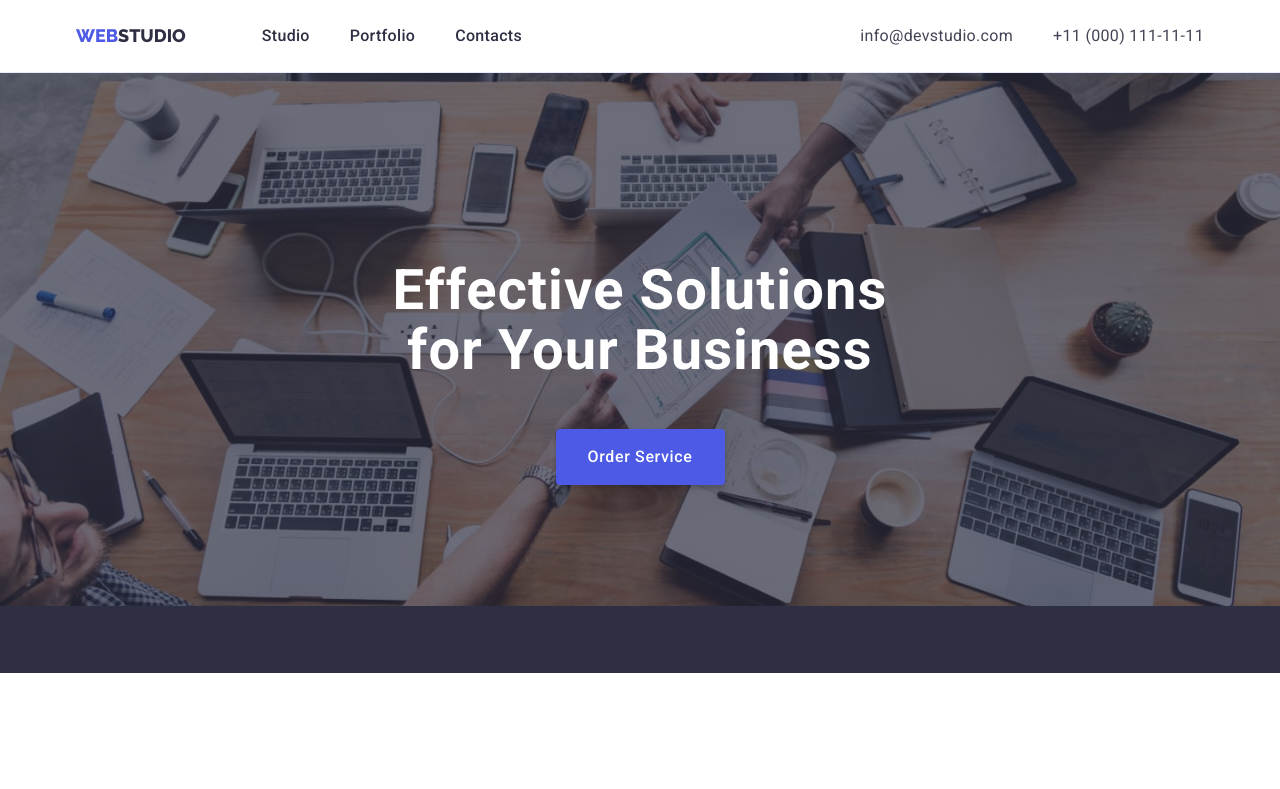
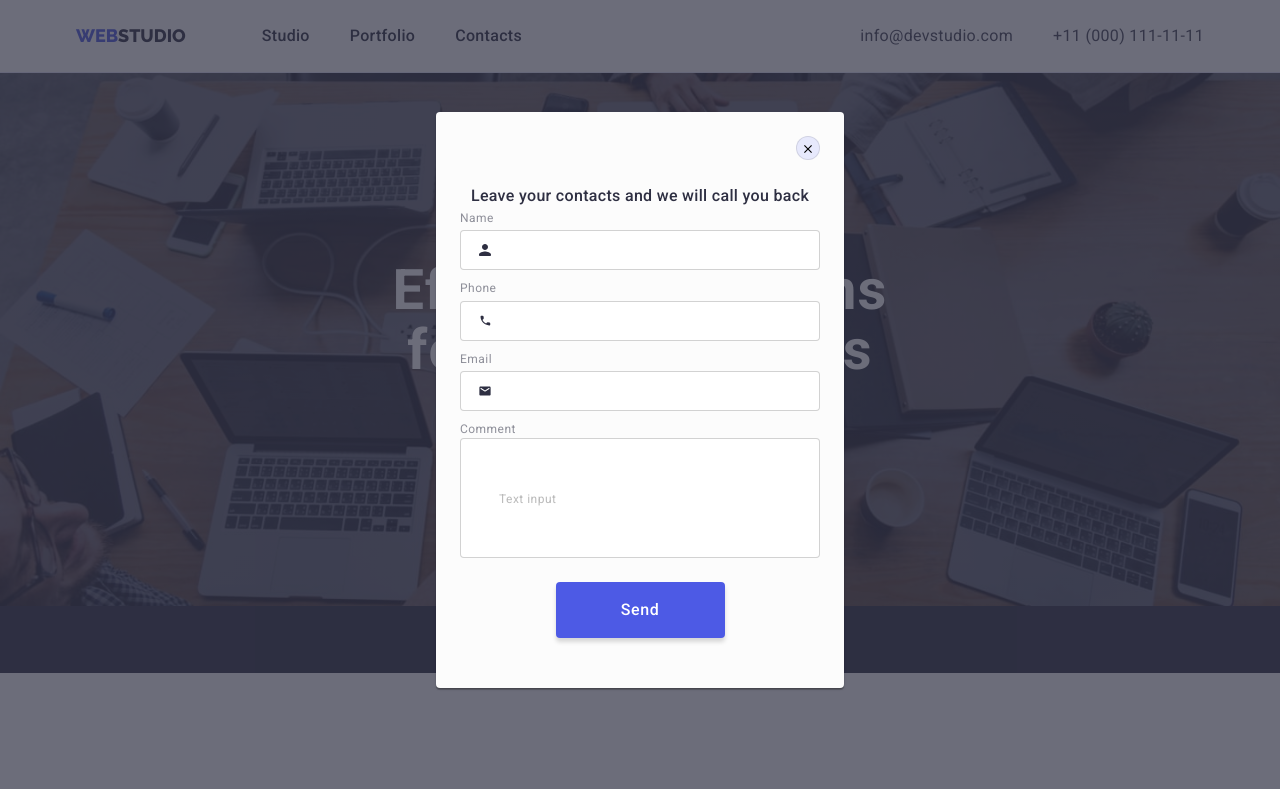
Before and after one commit to elisbet017/goit-markup-hw-06, a plain HTML site: page index.html in a window 1280 px wide. Shown: the top 789 px of the page. Drawn offline with nearby package versions, Linux system fonts and the light colour scheme.

Commit message:
Add modal form

```diff
--- a/css/styles.css
+++ b/css/styles.css
@@ -482,7 +482,6 @@ img {
   transform: translateY(0);
 }
 
-
 .portfolio-thumb {
   position: relative;
   overflow: hidden;
@@ -611,7 +610,8 @@ img {
   height: 100%;
   background-color: rgba(46, 47, 66, 0.7);
 
-  transition: opacity 250ms cubic-bezier(0.4, 0, 0.2, 1), visibility 250ms cubic-bezier(0.4, 0, 0.2, 1);
+  transition: opacity 250ms cubic-bezier(0.4, 0, 0.2, 1),
+    visibility 250ms cubic-bezier(0.4, 0, 0.2, 1);
 }
 
 .is-hidden {
@@ -639,9 +639,108 @@ img {
   width: 24px;
   height: 24px;
   background: var(--accent-color);
-border: 1px solid rgba(0, 0, 0, 0.1);
-border-radius: 50%;
-display: block;
-margin-left: auto;
-cursor: pointer;
+  border: 1px solid rgba(0, 0, 0, 0.1);
+  border-radius: 50%;
+  display: block;
+  margin-left: auto;
+  cursor: pointer;
 }
+
+.modal-title {
+  font-weight: 500;
+  line-height: 1.5;
+  text-align: center;
+  letter-spacing: 0.02em;
+  color: var(--dark-color);
+  margin-top: 24px;
+  text-align: center;
+}
+
+.modal-input:focus {
+border-color: var(--hover-color);
+}
+
+.modal-input:focus + .modal-icon {
+  fill: var(--hover-color);
+}
+
+.modal-field + .modal-field {
+margin-top: 8px;
+}
+
+.modal-label {
+  font-size: 12px;
+  line-height: calc(16px / 12px);
+  letter-spacing: 0.04em;
+  color: var(--subtle-color);
+}
+
+.input-wrap {
+  position: relative;
+  margin-top: 4px;
+}
+
+.modal-input {
+  width: 100%;
+  border: 1px solid rgba(33, 33, 33, 0.2);
+  border-radius: 4px;
+  height: 40px;
+  padding: 8px 38px;
+  font-size: 14px;
+  color: #2e2f42;
+  outline: transparent;
+}
+
+.modal-input + .modal-input {
+  margin-top: 8px;
+}
+
+.modal-input:not(:focus):not(:placeholder-shown):valid {
+  background-color: rgba(127, 210, 149, 0.616);
+}
+
+.modal-input:not(:focus):not(:placeholder-shown):invalid {
+  background-color: rgba(232, 78, 78, 0.518);
+}
+
+.modal-icon {
+  position: absolute;
+  top: 50%;
+  left: 16px;
+  transform: translateY(-50%);
+  fill: var(--dark-color);
+}
+
+.comment {
+  height: 120px;
+}
+
+.comment::placeholder {
+  font-size: 12px;
+  line-height: 1.33;
+  letter-spacing: 0.04em;
+  color: rgba(117, 117, 117, 0.5);
+}
+
+.modal-button {
+  width: 100%;
+  display: flex;
+  justify-content: center;
+}
+
+.modal-btn {
+  padding: 16px 32px;
+  width: 169px;
+  height: 56px;
+  background: var(--hover-color);
+  box-shadow: 0px 4px 4px rgba(0, 0, 0, 0.15);
+  border-radius: 4px;
+  border: none;
+  font-weight: 500;
+  font-size: 16px;
+  line-height: 1.5;
+  letter-spacing: 0.04em;
+  color: #ffffff;
+  margin-top: 24px;
+  cursor: pointer;
+}
--- a/index.html
+++ b/index.html
@@ -437,13 +437,77 @@
         </div>
       </div>
     </footer>
-    <div class="backdrop is-hidden" data-modal>
+    <div class="backdrop" data-modal>
       <div class="modal">
         <button type="button" class="modal-close" data-modal-close>
           <svg width="8px" height="8px" class="close-icon">
             <use href="./images/icons.svg#icon-close"></use>
           </svg>
         </button>
+        <p class="modal-title">Leave your contacts and we will call you back</p>
+        <div class="modal-block">
+          <form class="modal-form">
+            <div class="modal-field">
+              <label for="user-name" class="modal-label">Name</label>
+              <div class="input-wrap">
+                <input
+                  class="modal-input"
+                  type="text"
+                  name="user-name"
+                  id="user-name"
+                  placeholder=" "
+                />
+                <svg class="modal-icon" width="18" height="18">
+                  <use href="./images/icons.svg#icon-persone"></use>
+                </svg>
+              </div>
+            </div>
+            <div class="modal-field">
+              <label for="user-tel" class="modal-label">Phone</label>
+              <div class="input-wrap">
+                <input
+                  class="modal-input"
+                  type="text"
+                  name="user-tel"
+                  id="user-tel"
+                  required
+                  title="+38 (095) 111-11-11"
+                  pattern="[\+]\d{2}\s[\(]\d{3}[\)]\s\d{3}[\-]\d{2}[\-]\d{2}"
+                  placeholder=" "
+                />
+                <svg class="modal-icon" width="18" height="18">
+                  <use href="./images/icons.svg#icon-phone"></use>
+                </svg>
+              </div>
+            </div>
+            <div class="modal-field">
+              <label for="user-email" class="modal-label">Email</label>
+              <div class="input-wrap">
+                <input
+                  class="modal-input"
+                  type="email"
+                  name="user-email"
+                  placeholder=" "
+                  id="user-email"
+                />
+                <svg class="modal-icon" width="18" height="18">
+                  <use href="./images/icons.svg#icon-email"></use>
+                </svg>
+              </div>
+            </div>
+            <div class="modal-field">
+              <label for="user-comment" class="modal-label">Comment</label>
+                <input
+                  class="modal-input comment"
+                  type="text"
+                  name="user-comment"
+                  id="user-comment"
+                  placeholder="Text input"
+                />
+            </div>
+            <div class="modal-button"><button class="modal-btn" type="submit">Send</button></div>
+          </form>
+        </div>
       </div>
     </div>
     <script src="./js/modal.js"></script>
```
Also changed, not shown: images/not.icons.svg (deleted).
